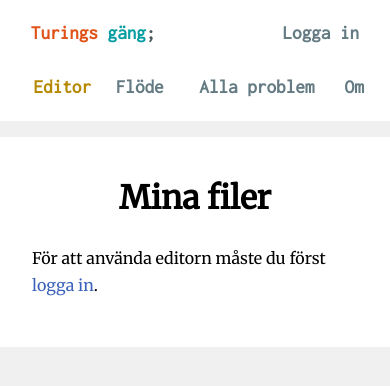
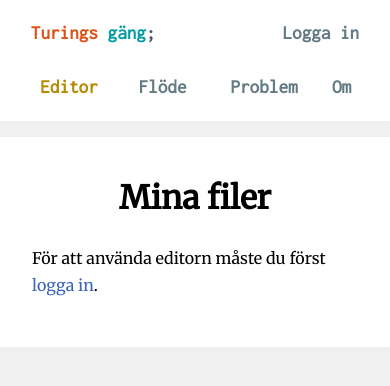
Before and after one commit to arvid220u/turingsgang, a Flask app: page /editor in a window 390 px wide. Shown: the top 386 px of the page. Run offline with Flask 2, Linux system fonts and the light colour scheme.

Commit message:
Refine mobile navbar layout

```diff
--- a/static/styles/mainpage.css
+++ b/static/styles/mainpage.css
@@ -658,8 +658,8 @@ input:focus {
         text-align: center;
         padding-bottom: 0.8em;
         padding-top: 0.3em;
-        padding-left: 1em;
-        padding-right: 1em;
+        padding-left: 0.9em;
+        padding-right: 1.5em;
     }
     .mobileleftnavlink {
         text-align: center;
--- a/templates/base.html
+++ b/templates/base.html
@@ -40,7 +40,7 @@
                         <tr>
                             <td class="leftnavlink {% block nav_editor %}{% endblock %}"><a href="{{ url_for('editor') }}">Editor</a></td>
                             <td class="leftnavlink {% block nav_feed %}{% endblock %}"><a href="{{ url_for('feed') }}">Flöde</a></td>
-                            <td class="leftnavlink {% block nav_problemslist %}{% endblock %}"><a href="{{ url_for('problemslist') }}">Alla problem</a></td>
+                            <td class="leftnavlink {% block nav_problemslist %}{% endblock %}"><a href="{{ url_for('problemslist') }}">Problem</a></td>
                             <td class="leftnavlink {% block nav_about %}{% endblock %}"><a href="{{ url_for('about') }}">Om</a></td>
                         </tr>
                     </table>
@@ -55,10 +55,10 @@
         </table>
                     <table id="mobilenavigationtable">
                         <tr>
-                            <td class="mobileleftnavlink {% block mobile_nav_editor %}{% endblock %}"><a href="{{ url_for('editor') }}">Editor</a></td>
+                            <td class="mobileleftnavlink mobileleftnavlinkleftest {% block mobile_nav_editor %}{% endblock %}"><a href="{{ url_for('editor') }}">Editor</a></td>
                             <td class="mobileleftnavlink {% block mobile_nav_feed %}{% endblock %}"><a href="{{ url_for('feed') }}">Flöde</a></td>
-                            <td class="mobileleftnavlink {% block mobile_nav_problemslist %}{% endblock %}"><a href="{{ url_for('problemslist') }}">Alla problem</a></td>
-                            <td class="mobileleftnavlink {% block mobile_nav_about %}{% endblock %}"><a href="{{ url_for('about') }}">Om</a></td>
+                            <td class="mobileleftnavlink {% block mobile_nav_problemslist %}{% endblock %}"><a href="{{ url_for('problemslist') }}">Problem</a></td>
+                            <td class="mobileleftnavlink mobileleftnavlinkrightest {% block mobile_nav_about %}{% endblock %}"><a href="{{ url_for('about') }}">Om</a></td>
                         </tr>
                     </table>
     </nav>
```
